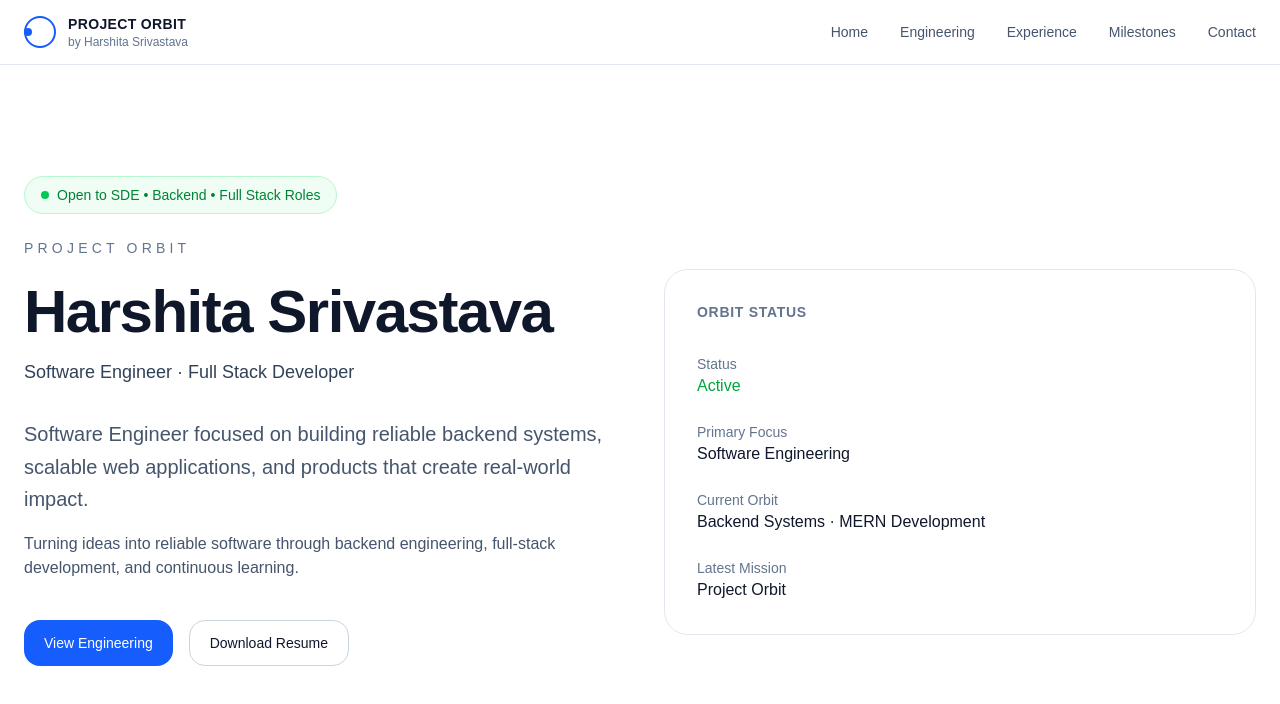
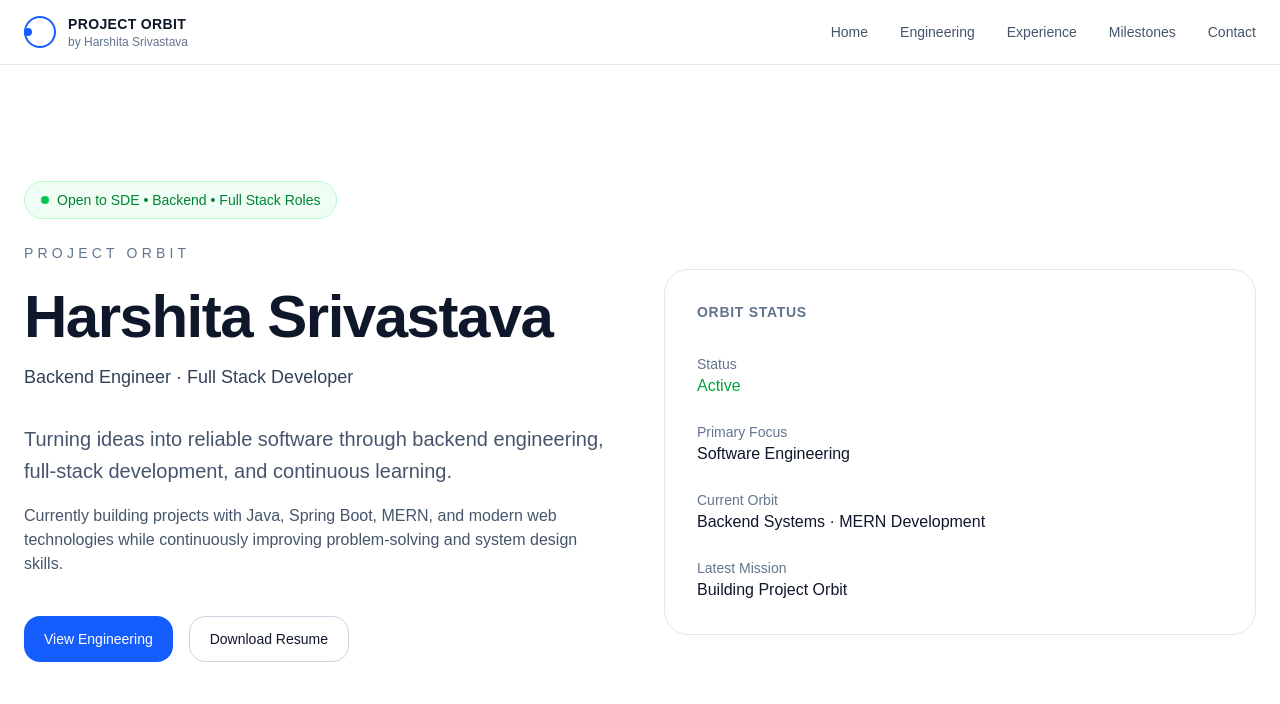
Before and after one commit to HARSHITA-SRIVASTAVA/project-orbit, a Next.js app: page / in a window 1280 px wide. Shown: the top 704 px of the page. Built offline with nearby package versions, Linux system fonts and the light colour scheme.

Commit message:
feat:improve hero messaging

```diff
--- a/components/home/Hero.tsx
+++ b/components/home/Hero.tsx
@@ -22,17 +22,16 @@ export default function Hero() {
             </h1>
 
             <p className="mt-4 text-lg font-medium text-slate-700">
-              Software Engineer · Full Stack Developer
+              Backend Engineer · Full Stack Developer
             </p>
 
             <p className="mt-8 text-xl leading-relaxed text-slate-600">
-              Software Engineer focused on building reliable backend systems,
-              scalable web applications, and products that create real-world impact.
+              Turning ideas into reliable software through backend engineering,
+full-stack development, and continuous learning.
             </p>
 
             <p className="mt-4 text-slate-600">
-              Turning ideas into reliable software through backend engineering,
-              full-stack development, and continuous learning.
+              Currently building projects with Java, Spring Boot, MERN, and modern web technologies while continuously improving problem-solving and system design skills.
             </p>
 
             <div className="mt-10 flex flex-wrap gap-4">
--- a/components/home/OrbitStatus.tsx
+++ b/components/home/OrbitStatus.tsx
@@ -28,7 +28,7 @@ export default function OrbitStatus() {
         <div>
           <p className="text-sm text-slate-500">Latest Mission</p>
           <p className="font-medium text-slate-900">
-            Project Orbit
+           Building Project Orbit
           </p>
         </div>
       </div>
```
